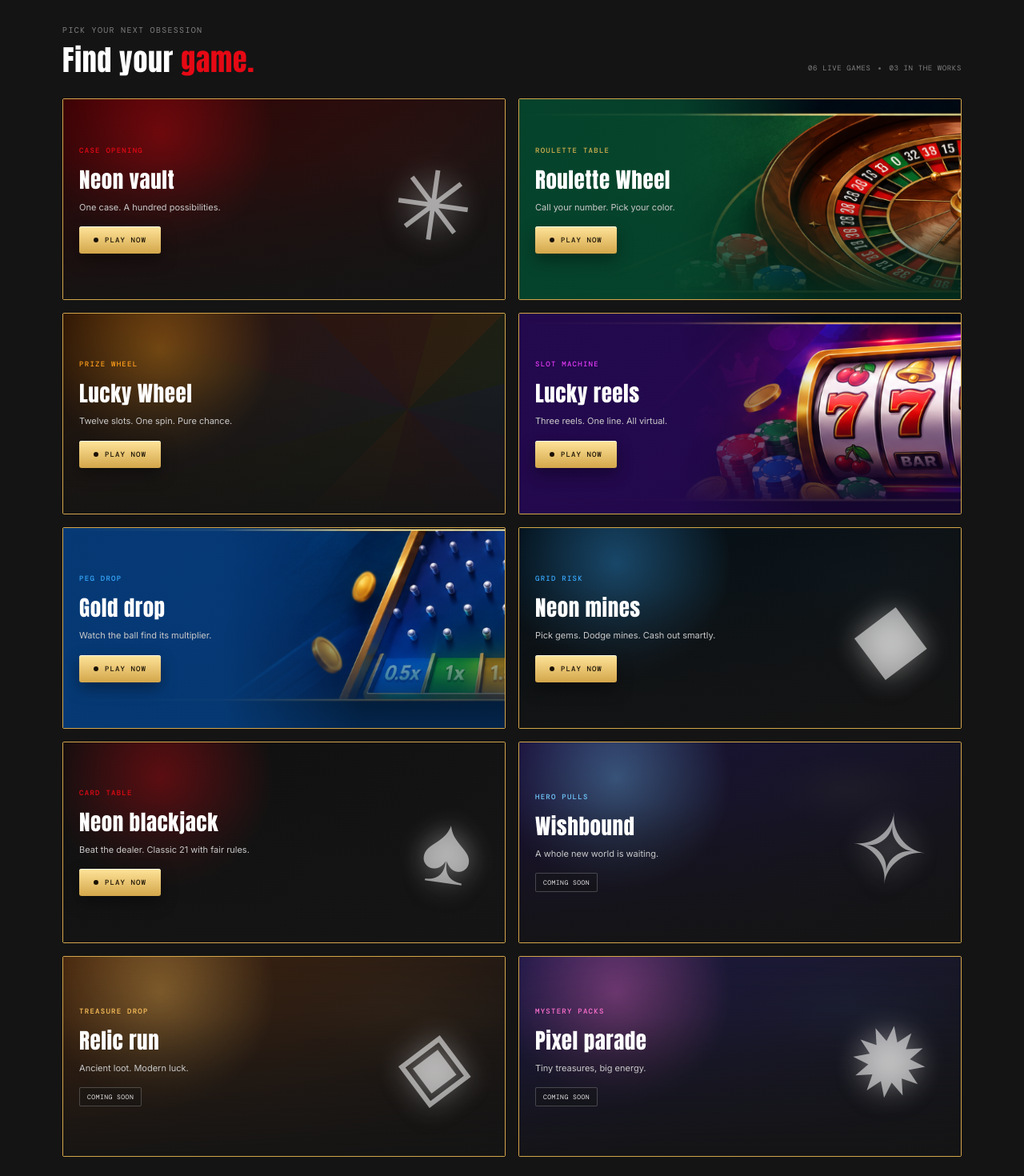
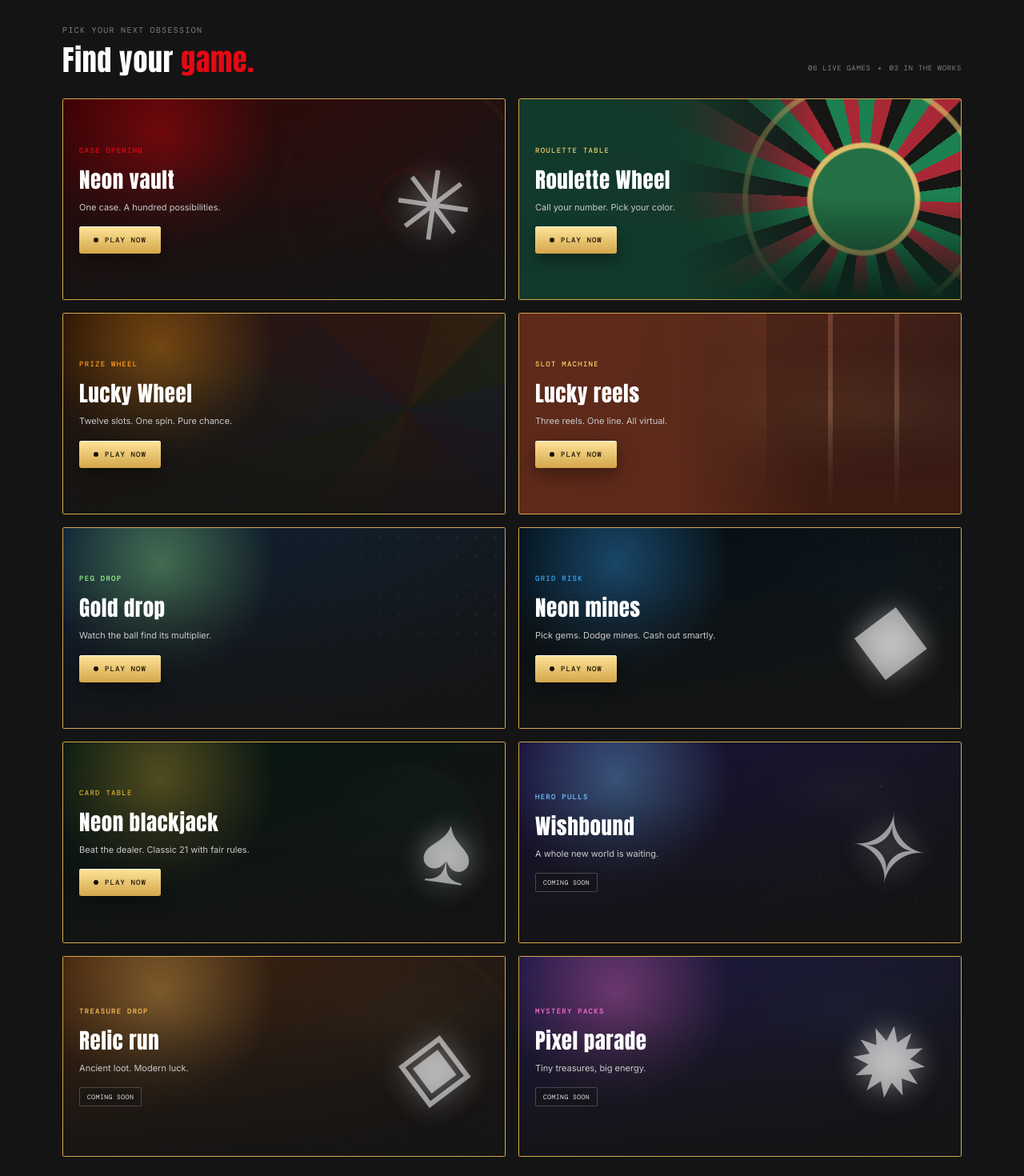
Before and after one commit to ReiiiCS/Gamba, a React (Vite) app: page / in a window 1280 px wide. Shown: the part 680-2150 px from the top of the page at 80% size. Built offline with nearby package versions, Linux system fonts and the light colour scheme.

Commit message:
Update styles.css
New bg of card games.

```diff
--- a/src/styles.css
+++ b/src/styles.css
@@ -82,21 +82,113 @@ h1 em, .section-heading h2 em, .manifesto h2 em { color: var(--accent); font-sty
 .game-grid > .game-card:last-child:nth-child(odd) { grid-column: 1 / -1; aspect-ratio: 4.4; }
 .game-card { position: relative; display: block; isolation: isolate; width: 100%; min-width: 0; aspect-ratio: 2.2; overflow: hidden; padding: 20px; text-align: left; border: 1px solid #d3a64a; border-radius: 2px; background: #1f1f1f; cursor: pointer; transition: transform .25s, border-color .25s, box-shadow .25s; }
 .game-card:hover { z-index: 1; transform: translateY(-5px); border-color: #ffe49a; box-shadow: 0 0 0 1px #d3a64a, 0 0 18px #d3a64a55; }
-.art-vault { --art-a: #e50914; --art-b: #4a0206; background: linear-gradient(90deg, #141414f5 0%, #141414d9 32%, transparent 68%), radial-gradient(ellipse at 78% 26%, #ff8a5c40, transparent 28%), radial-gradient(ellipse at 32% 30%, #e5091480, transparent 34%), linear-gradient(135deg, #7a0710, #1a1a1a 75%); }
-.art-wish { --art-a: #72c9ff; --art-b: #24144f; background: linear-gradient(90deg, #12102bf5 0%, #141414d9 32%, transparent 68%), radial-gradient(ellipse at 74% 24%, #fff1a885, transparent 16%), radial-gradient(ellipse at 34% 22%, #7b8dff72, transparent 33%), linear-gradient(135deg, #284c9b, #17152f 80%); }
-.art-relic { --art-a: #ffc45c; --art-b: #5a3011; background: linear-gradient(90deg, #1c130df5 0%, #141414d9 32%, transparent 68%), radial-gradient(ellipse at 76% 26%, #ffe08a70, transparent 26%), radial-gradient(ellipse at 33% 24%, #d77a3470, transparent 34%), linear-gradient(135deg, #8a5720, #302018 75%); }
-.art-pixel { --art-a: #ff71d1; --art-b: #27205f; background: linear-gradient(90deg, #131033f5 0%, #141414d9 32%, transparent 68%), radial-gradient(ellipse at 75% 26%, #70f6ff65, transparent 22%), radial-gradient(ellipse at 31% 28%, #ff71d15e, transparent 33%), linear-gradient(135deg, #6b378d, #202454 78%); }
-.game-card.art-roulette { --art-a: #d6b34e; --art-b: #06452d; background-color: #06452d; background-image: url("/images/casino-games-banner-collection.png"); background-size: auto 300%; background-position: 73% 0%; background-repeat: no-repeat; }
-.game-card.art-slots { --art-a: #df39f2; --art-b: #24094f; background-color: #24094f; background-image: url("/images/casino-games-banner-collection.png"); background-size: auto 300%; background-position: 68% 50%; background-repeat: no-repeat; }
-.game-card.art-plinko { --art-a: #38aaff; --art-b: #063b78; background-color: #063b78; background-image: url("/images/casino-games-banner-collection.png"); background-size: auto 300%; background-position: 59% 100%; background-repeat: no-repeat; }
-.game-card.art-mines { --art-a: #38aaff; --art-b: #04141f; background: radial-gradient(ellipse at 76% 24%, #38aaff55, transparent 24%), radial-gradient(ellipse at 32% 28%, #4bd9a555, transparent 28%), linear-gradient(135deg, #0b1f33, #101820 78%); }
+.art-vault {
+  --art-a: #e50914;
+  --art-b: #4a0206;
+  background:
+    linear-gradient(90deg, #141414f5 0%, #141414d9 32%, transparent 68%),
+    radial-gradient(circle at 78% 50%, #0b0b0b 0 7%, #e50914 7.5% 8.5%, transparent 9%),
+    radial-gradient(circle at 78% 50%, transparent 0 34%, #d3a64a66 34.5% 35.5%, transparent 36%),
+    repeating-conic-gradient(from 0deg at 78% 50%, #ffffff14 0deg 4deg, transparent 4deg 30deg),
+    radial-gradient(ellipse at 78% 50%, #e5091440, transparent 45%),
+    linear-gradient(135deg, #7a0710, #1a1a1a 75%);
+}
+.art-wish {
+  --art-a: #72c9ff;
+  --art-b: #24144f;
+  background:
+    linear-gradient(90deg, #12102bf5 0%, #141414d9 32%, transparent 68%),
+    radial-gradient(circle at 82% 22%, #fff1a8 0 1.5px, transparent 2.5px),
+    radial-gradient(circle at 68% 66%, #ffffffcc 0 1px, transparent 2px),
+    radial-gradient(circle at 90% 78%, #fff1a8 0 1px, transparent 2px),
+    radial-gradient(circle, #ffffff66 0 1px, transparent 1.8px) 0 0 / 34px 34px,
+    radial-gradient(circle, #fff1a855 0 1px, transparent 1.8px) 17px 17px / 34px 34px,
+    radial-gradient(ellipse at 74% 24%, #fff1a870, transparent 16%),
+    linear-gradient(135deg, #284c9b, #17152f 80%);
+}
+.art-relic {
+  --art-a: #ffc45c;
+  --art-b: #5a3011;
+  background:
+    linear-gradient(90deg, #1c130df5 0%, #141414d9 32%, transparent 68%),
+    radial-gradient(circle at 78% 50%, transparent 0 9%, #ffc45c33 9.5% 10.5%, transparent 11% 19%, #ffc45c22 19.5% 20.5%, transparent 21%),
+    repeating-conic-gradient(from 45deg at 78% 50%, #ffc45c18 0deg 4deg, transparent 4deg 45deg),
+    radial-gradient(circle at 78% 50%, transparent 0 30%, #ffc45c33 30.5% 31.5%, transparent 32%),
+    radial-gradient(ellipse at 76% 26%, #ffe08a70, transparent 26%),
+    linear-gradient(135deg, #8a5720, #302018 75%);
+}
+.art-pixel {
+  --art-a: #ff71d1;
+  --art-b: #27205f;
+  background:
+    linear-gradient(90deg, #131033f5 0%, #141414d9 32%, transparent 68%),
+    repeating-linear-gradient(0deg, #ffffff0d 0 1px, transparent 1px 16px),
+    repeating-linear-gradient(90deg, #ffffff0d 0 1px, transparent 1px 16px),
+    linear-gradient(135deg, #ff71d11f 0 25%, transparent 25%),
+    radial-gradient(ellipse at 75% 26%, #70f6ff65, transparent 22%),
+    radial-gradient(ellipse at 31% 28%, #ff71d15e, transparent 33%),
+    linear-gradient(135deg, #6b378d, #202454 78%);
+}
+.game-card.art-roulette {
+  --art-a: #f2cf70;
+  --art-b: #123c2c;
+  background:
+    linear-gradient(90deg, #141414f2 0%, #141414cc 32%, transparent 68%),
+    radial-gradient(circle at 78% 50%, #247044 0 14%, #dbbd69 14.5% 15.5%, transparent 16%),
+    radial-gradient(circle at 78% 50%, transparent 0 32%, #dbbd69aa 32.5% 33.5%, transparent 34%),
+    repeating-conic-gradient(from -3deg at 78% 50%, #1c8050 0deg 9.5deg, #a92835 9.5deg 19deg, #171615 19deg 28.5deg),
+    linear-gradient(135deg, #246448, #14231e 80%);
+}
+.game-card.art-slots {
+  --art-a: #ffd166;
+  --art-b: #612b1b;
+  background:
+    linear-gradient(90deg, #141414f2 0%, #141414cc 32%, transparent 68%),
+    linear-gradient(90deg, transparent 0 56%, #2a141080 56% 70%, #ffffff12 70% 71%, #2a141080 71% 85%, #ffffff12 85% 86%, #2a141080 86% 100%),
+    repeating-linear-gradient(0deg, #00000026 0 1px, transparent 1px 26px),
+    radial-gradient(ellipse at 78% 50%, #ffd16626, transparent 45%),
+    linear-gradient(135deg, #a64b24, #40201d 80%);
+}
+.game-card.art-plinko {
+  --art-a: #9dfc91;
+  --art-b: #132c4b;
+  background:
+    linear-gradient(90deg, #141414f2 0%, #141414cc 32%, transparent 68%),
+    radial-gradient(circle at 50% 115%, #d9b45b26, transparent 45%),
+    radial-gradient(circle, #ffe9b080 0 1.5px, transparent 2.5px) 0 0 / 24px 24px,
+    radial-gradient(circle, #ffe9b04d 0 1.5px, transparent 2.5px) 12px 12px / 24px 24px,
+    linear-gradient(135deg, #1e6545, #10213a 82%);
+}
+.game-card.art-mines {
+  --art-a: #38aaff;
+  --art-b: #04141f;
+  background:
+    linear-gradient(90deg, #141414f2 0%, #141414cc 32%, transparent 68%),
+    radial-gradient(circle, #4bd9a566 0 2px, transparent 3px) 0 0 / 30px 30px,
+    repeating-linear-gradient(0deg, #4bd9a522 0 1px, transparent 1px 30px),
+    repeating-linear-gradient(90deg, #4bd9a522 0 1px, transparent 1px 30px),
+    radial-gradient(ellipse at 76% 24%, #38aaff55, transparent 24%),
+    radial-gradient(ellipse at 32% 28%, #4bd9a555, transparent 28%),
+    linear-gradient(135deg, #0b1f33, #101820 78%);
+}
+.game-card.art-blackjack {
+  --art-a: #d4af37;
+  --art-b: #051f17;
+  background:
+    linear-gradient(90deg, #141414f2 0%, #141414cc 32%, transparent 68%),
+    radial-gradient(circle at 78% 50%, #0f4c3a 0 20%, #d4af3740 20.5% 21.5%, transparent 22%),
+    repeating-linear-gradient(45deg, #ffffff08 0 1px, transparent 1px 13px),
+    repeating-linear-gradient(-45deg, #ffffff08 0 1px, transparent 1px 13px),
+    radial-gradient(ellipse at 78% 45%, #d4af3726, transparent 45%),
+    linear-gradient(135deg, #0a3528, #0a0a0a 80%);
+}
 .game-card.art-luckywheel { --art-a: #ff9f1c; --art-b: #3a1a05; background: conic-gradient(from -15deg at 78% 48%, #e5484d 0deg 30deg, #f5a524 30deg 60deg, #2f9e44 60deg 90deg, #1c7ed6 90deg 120deg, #7048e8 120deg 150deg, #d6336c 150deg 180deg, #e5484d 180deg 210deg, #f5a524 210deg 240deg, #2f9e44 240deg 270deg, #1c7ed6 270deg 300deg, #7048e8 300deg 330deg, #d6336c 330deg 360deg), #17120c; }
 .game-card.art-roulette .card-art-symbol, .game-card.art-slots .card-art-symbol, .game-card.art-plinko .card-art-symbol, .game-card.art-luckywheel .card-art-symbol { display: none; }
 .card-art-symbol { position: absolute; top: 50%; right: 7%; font: 120px/1 var(--display); color: #ffffff8c; text-shadow: 0 0 35px #fff7, 0 8px 24px #0008; transform: translateY(-50%) rotate(8deg); transition: transform .3s; }
 .art-slots .card-art-symbol { top: 50%; right: 6%; font-size: clamp(58px, 6vw, 80px); letter-spacing: -.12em; color: #ffe08a; text-shadow: 0 0 25px #ffb347b0, 0 5px 16px #0009; transform: translateY(-50%) rotate(-5deg); }
 .game-card:hover .card-art-symbol { transform: translateY(-50%) rotate(0) scale(1.06); }
 .card-shade { position: absolute; z-index: -1; inset: 0; background: linear-gradient(180deg, rgba(20, 20, 20, 0) 0%, rgba(20, 20, 20, 0.12) 30%, rgba(20, 20, 20, 0.46) 58%, rgba(20, 20, 20, 0.9) 100%), radial-gradient(circle at 22% 18%, color-mix(in srgb, var(--art-a, #e50914) 38%, transparent) 0%, transparent 30%), linear-gradient(135deg, color-mix(in srgb, var(--art-b, #141414) 72%, #000 28%) 0%, rgba(20, 20, 20, 0.88) 100%); }
-.game-card.art-roulette .card-shade, .game-card.art-slots .card-shade, .game-card.art-plinko .card-shade { background: linear-gradient(90deg, color-mix(in srgb, var(--art-b) 97%, #000 3%) 0%, color-mix(in srgb, var(--art-b) 90%, transparent) 36%, transparent 68%), linear-gradient(180deg, transparent 48%, color-mix(in srgb, var(--art-b) 62%, #000 38%) 100%); }
+.game-card.art-roulette .card-shade, .game-card.art-slots .card-shade { background: linear-gradient(90deg, color-mix(in srgb, var(--art-b) 97%, #000 3%) 0%, color-mix(in srgb, var(--art-b) 90%, transparent) 36%, transparent 68%), linear-gradient(180deg, transparent 48%, color-mix(in srgb, var(--art-b) 62%, #000 38%) 100%); }
 .card-content { position: absolute; inset: 0 auto 0 20px; width: 52%; display: flex; flex-direction: column; align-items: flex-start; justify-content: center; }
 .card-category { margin-bottom: 10px; color: var(--art-a, var(--accent)); font: 500 9px var(--mono); letter-spacing: .14em; text-transform: uppercase; }
 .card-title { margin-bottom: 6px; font: 400 27px var(--display); letter-spacing: .02em; }
```
